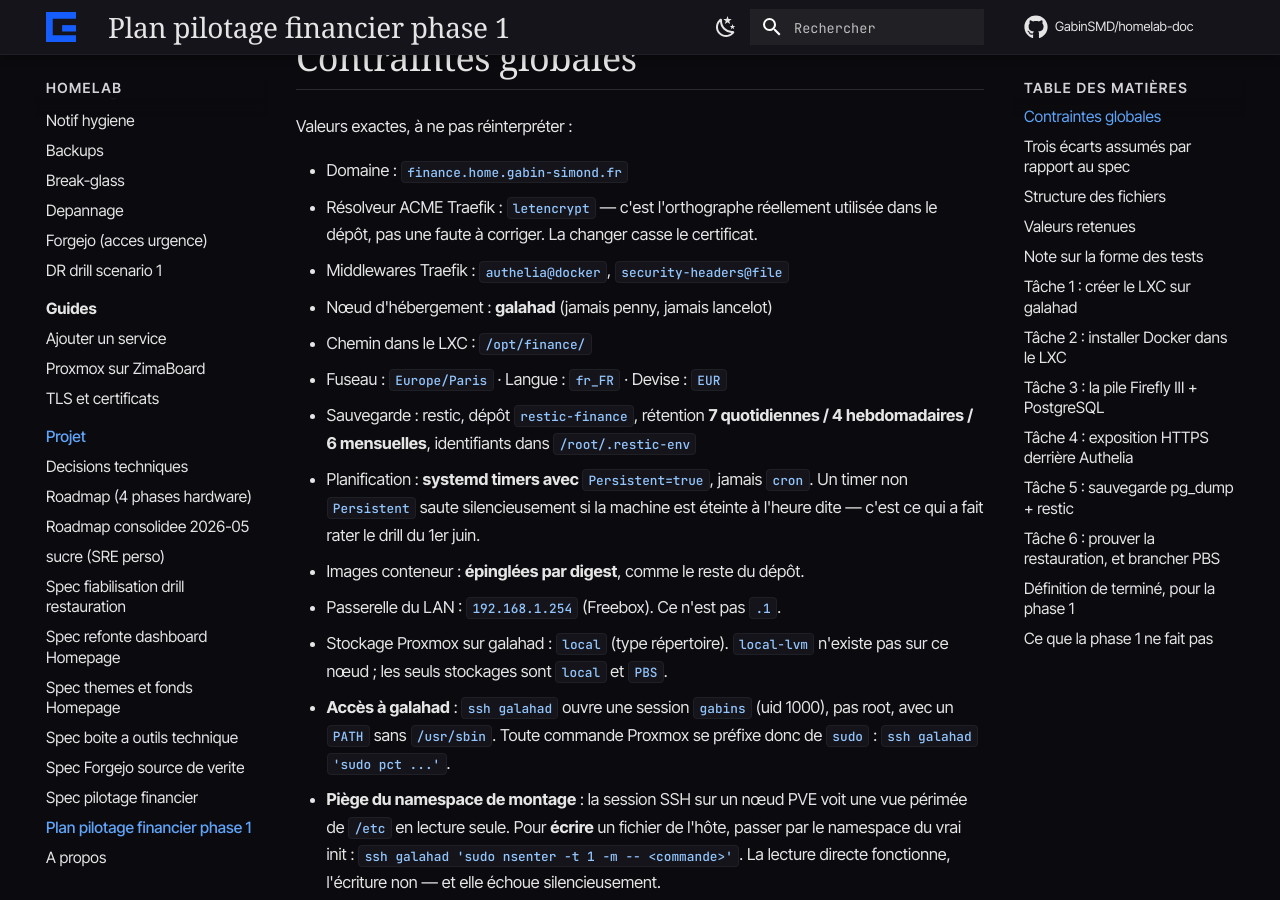
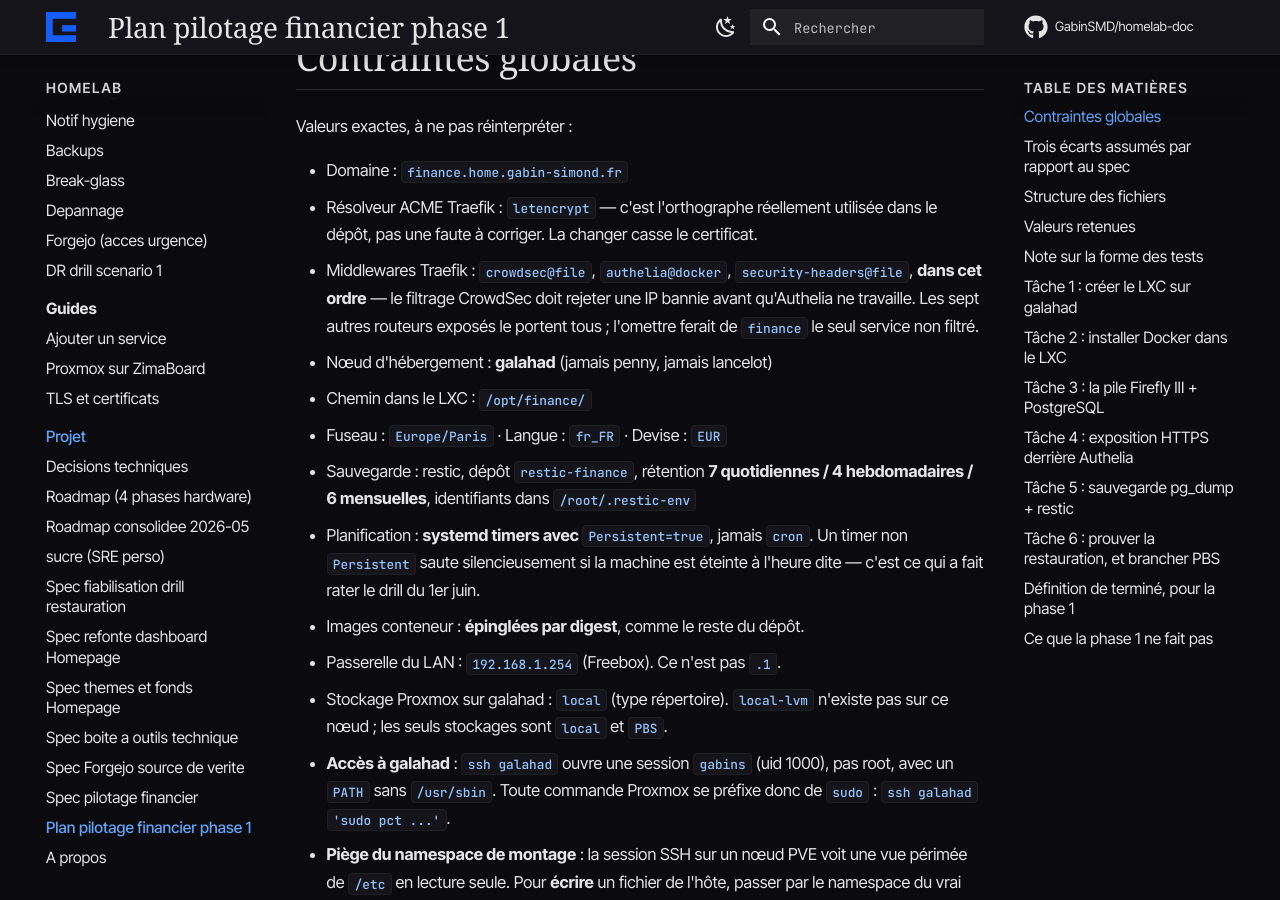
Before and after one commit to GabinSMD/homelab-doc, an MkDocs documentation site: the page built from docs/projet/2026-08-17-pilotage-financier-phase1-plan.md, in a window 1280 px wide and 900 px high, scrolled down 750 px. Built offline with MkDocs 1.6.1 and Material for MkDocs 9.7.7, drawn with Linux system fonts in a browser that asks for light colours; some web fonts are replaced; comment, search, counter and statistics services are not loaded.

Commit message:
fix(plan): ajouter crowdsec@file au routeur finance, comme les 7 autres

```diff
--- a/docs/projet/2026-08-17-pilotage-financier-phase1-plan.md
+++ b/docs/projet/2026-08-17-pilotage-financier-phase1-plan.md
@@ -28,7 +28,10 @@ Valeurs exactes, à ne pas réinterpréter :
 - Résolveur ACME Traefik : **`letencrypt`** — c'est l'orthographe réellement
   utilisée dans le dépôt, pas une faute à corriger. La changer casse le
   certificat.
-- Middlewares Traefik : `authelia@docker`, `security-headers@file`
+- Middlewares Traefik : `crowdsec@file`, `authelia@docker`, `security-headers@file`,
+  **dans cet ordre** — le filtrage CrowdSec doit rejeter une IP bannie avant
+  qu'Authelia ne travaille. Les sept autres routeurs exposés le portent tous ;
+  l'omettre ferait de `finance` le seul service non filtré.
 - Nœud d'hébergement : **galahad** (jamais penny, jamais lancelot)
 - Chemin dans le LXC : `/opt/finance/`
 - Fuseau : `Europe/Paris` · Langue : `fr_FR` · Devise : `EUR`
@@ -545,6 +548,7 @@ http:
       # Aucune exception : l'importer parle a Firefly III par le reseau
       # Docker interne, il n'a pas besoin de traverser Traefik.
       middlewares:
+        - crowdsec@file
         - authelia@docker
         - security-headers@file
       tls:
```
